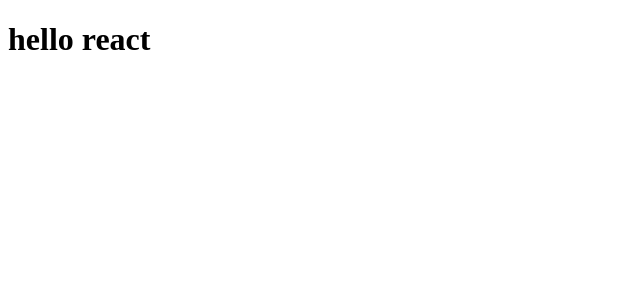
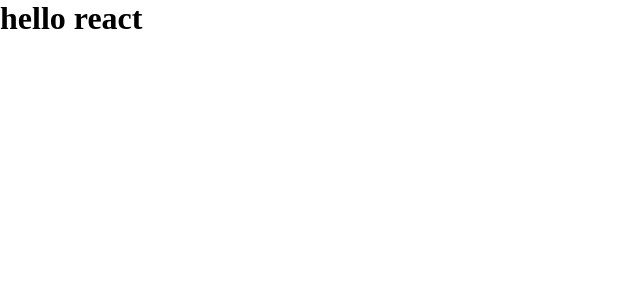
Before and after one commit to lecamilotti/01-github-explorer, a React app: page / in a window 1280 px wide. Shown: the top 300 px of the page, without its empty margins (0-640 px from the left). Built offline with nearby package versions, Linux system fonts and the light colour scheme.

Commit message:
css and style loader

```diff
--- a/src/App.jsx
+++ b/src/App.jsx
@@ -1,3 +1,5 @@
+import './styles/global.css';
+
 export function App(){
   return <h1>hello react</h1>
 }
--- /dev/null
+++ b/src/styles/global.css
@@ -0,0 +1,9 @@
+*{
+  margin: 0;
+  padding: 0;
+  box-sizing: border-box;
+}
+
+body{
+  font: Arial, Helvetica, sans-serif;
+}
--- a/webpack.config.js
+++ b/webpack.config.js
@@ -1,7 +1,11 @@
 const path = require("path");
 const HtmlWebpackPlugin = require("html-webpack-plugin");
+
+const isDevelopment = process.env.NODE_ENV !== "production";
+
 module.exports = {
-  mode: "development",
+  mode: isDevelopment ? "development" : "production",
+  devtool: isDevelopment ? "eval-source-map" : "source-map",
   entry: path.resolve(__dirname, "src", "index.jsx"),
   output: {
     path: path.resolve(__dirname, "dist"),
@@ -11,12 +15,12 @@
     extensions: [".js", ".jsx"],
   },
   devServer: {
-    contentBase: path.resolve(__dirname, 'public'),
+    contentBase: path.resolve(__dirname, "public"),
   },
   plugins: [
     new HtmlWebpackPlugin({
-      template: path.resolve(__dirname, 'public', 'index.html')
-    })
+      template: path.resolve(__dirname, "public", "index.html"),
+    }),
   ],
   module: {
     rules: [
@@ -25,6 +29,11 @@
         exclude: /node_modules/,
         use: "babel-loader",
       },
+      {
+        test: /\.css$/,
+        exclude: /node_modules/,
+        use: ["style-loader", "css-loader"],
+      },
     ],
   },
 };
```
Also changed, not shown: package.json (+7 -0 lines), 1 other file (tests, documents, lock files or other folders).
